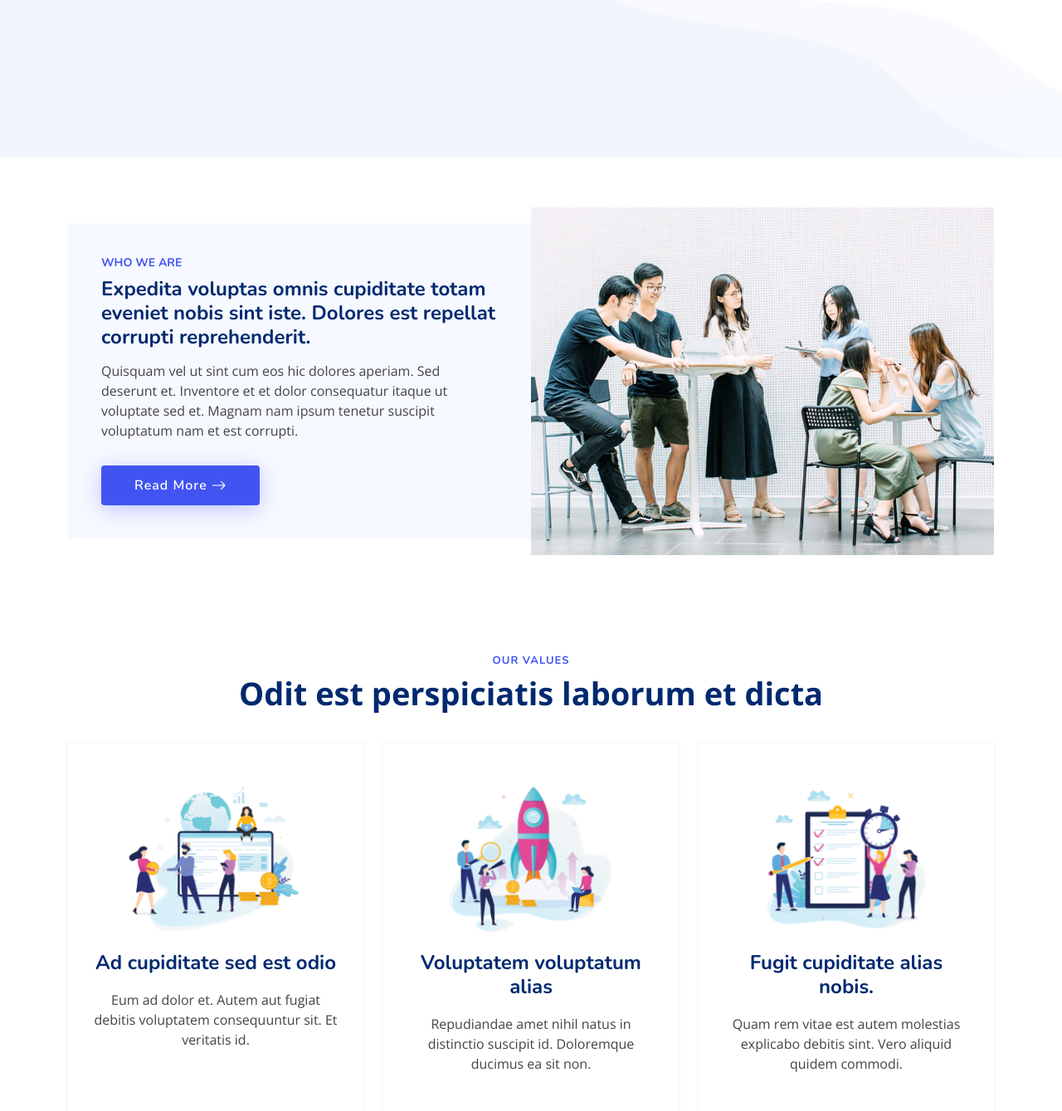
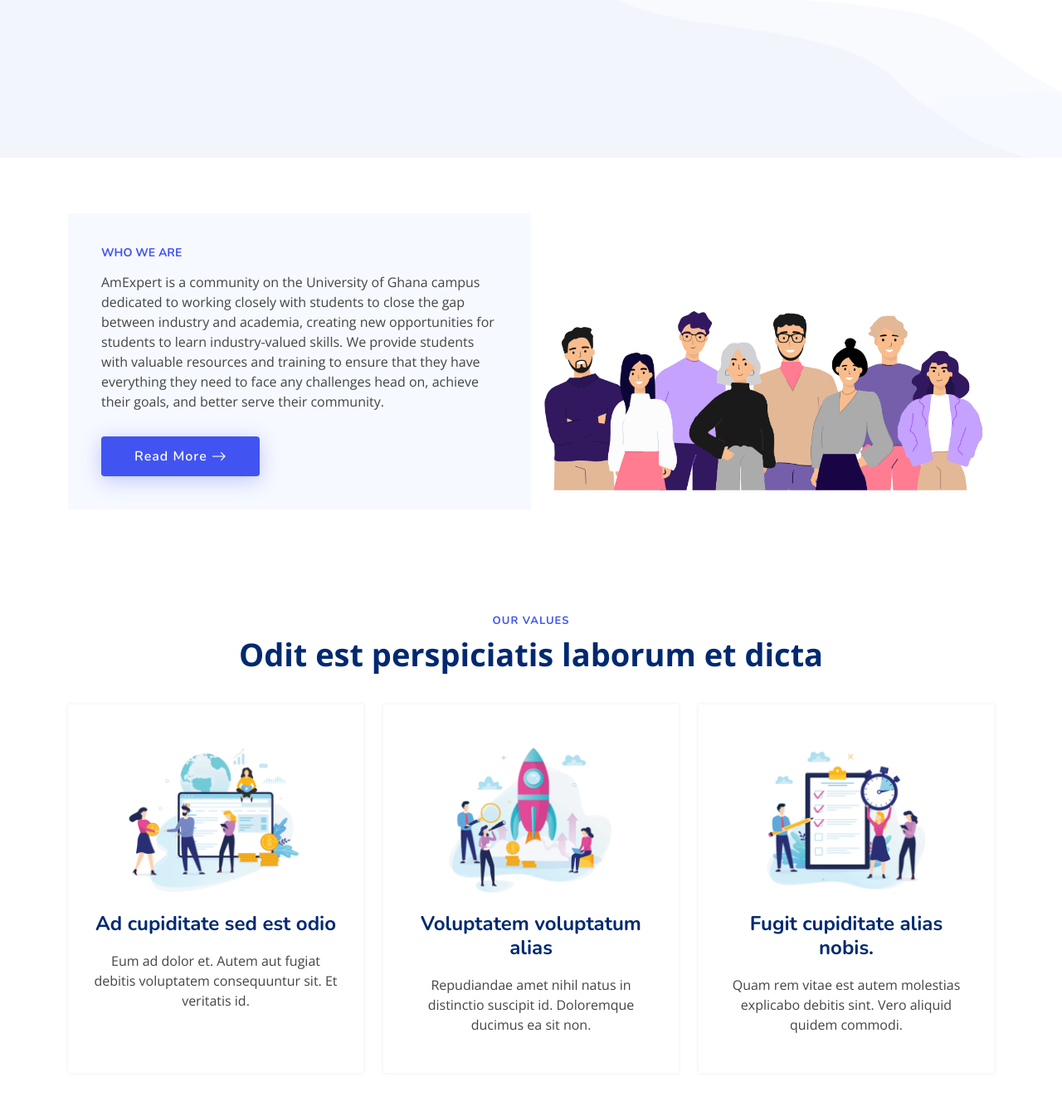
Before and after one commit to dodziraynard/dodziraynard, a Django app: page / in a window 1280 px wide. Shown: the part 610-1949 px from the top of the page at 83% size. Run offline with Django 3.2, Linux system fonts and the light colour scheme; data that the repository does not hold is empty; some libraries are stand-ins or nearby versions.

Commit message:
updated about section

```diff
--- a/amexpert/templates/amexpert/website/index.html
+++ b/amexpert/templates/amexpert/website/index.html
@@ -38,11 +38,12 @@
         <div class="col-lg-6 d-flex flex-column justify-content-center" data-aos="fade-up" data-aos-delay="200">
           <div class="content">
             <h3>Who We Are</h3>
-            <h2>Expedita voluptas omnis cupiditate totam eveniet nobis sint iste. Dolores est repellat corrupti
-              reprehenderit.</h2>
             <p>
-              Quisquam vel ut sint cum eos hic dolores aperiam. Sed deserunt et. Inventore et et dolor consequatur
-              itaque ut voluptate sed et. Magnam nam ipsum tenetur suscipit voluptatum nam et est corrupti.
+              AmExpert is a community on the University of Ghana campus dedicated to working closely with students to
+              close the gap between industry and academia, creating new opportunities for students to learn
+              industry-valued skills. We provide students with valuable resources and training to ensure that they have
+              everything they need to face any challenges head on, achieve their goals, and better serve their
+              community.
             </p>
             <div class="text-center text-lg-start">
               <a href="#"
@@ -55,7 +56,7 @@
         </div>
 
         <div class="col-lg-6 d-flex align-items-center" data-aos="zoom-out" data-aos-delay="200">
-          <img src="/static/website/assets/img/about.jpg" class="img-fluid" alt="">
+          <img src="/static/website/assets/img/who-we-are.jpg" class="img-fluid" alt="">
         </div>
 
       </div>
```
Also changed, not shown: amexpert/static/website/assets/img/who-we-are.jpg (added).
